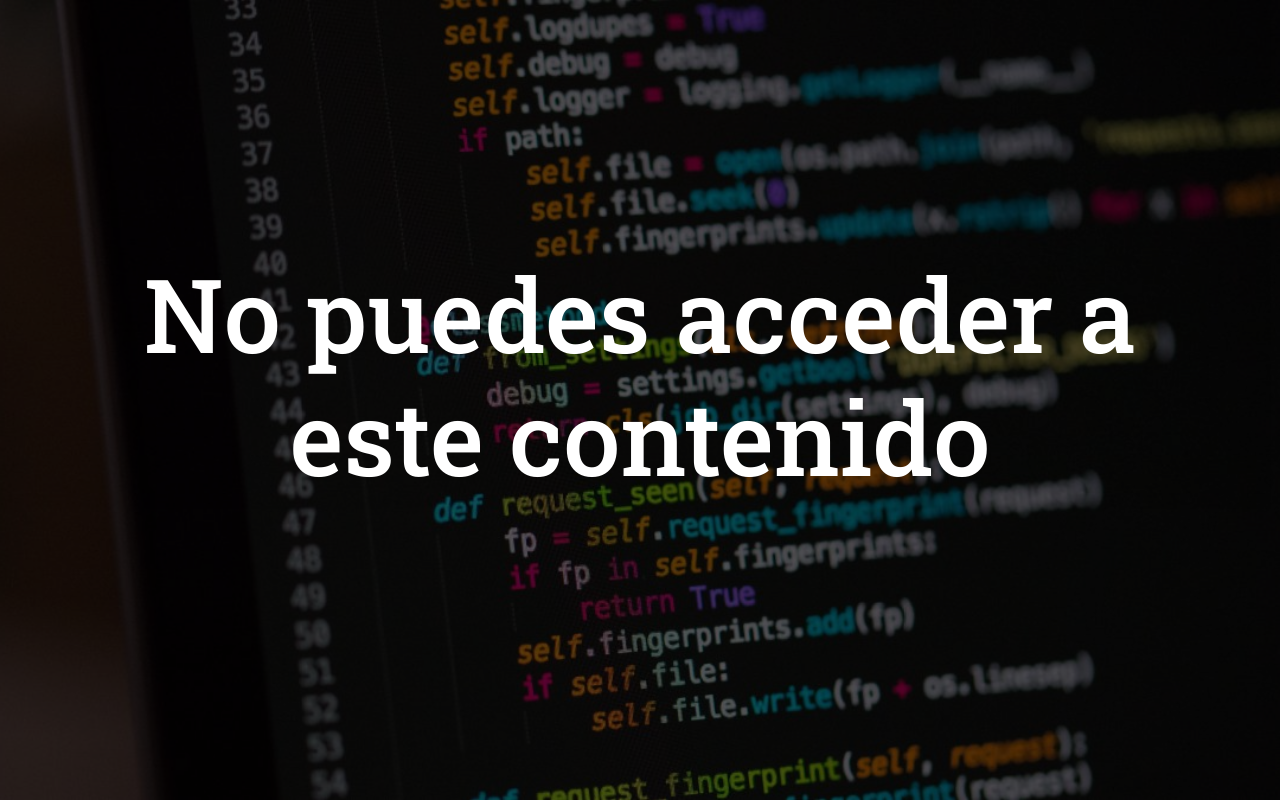
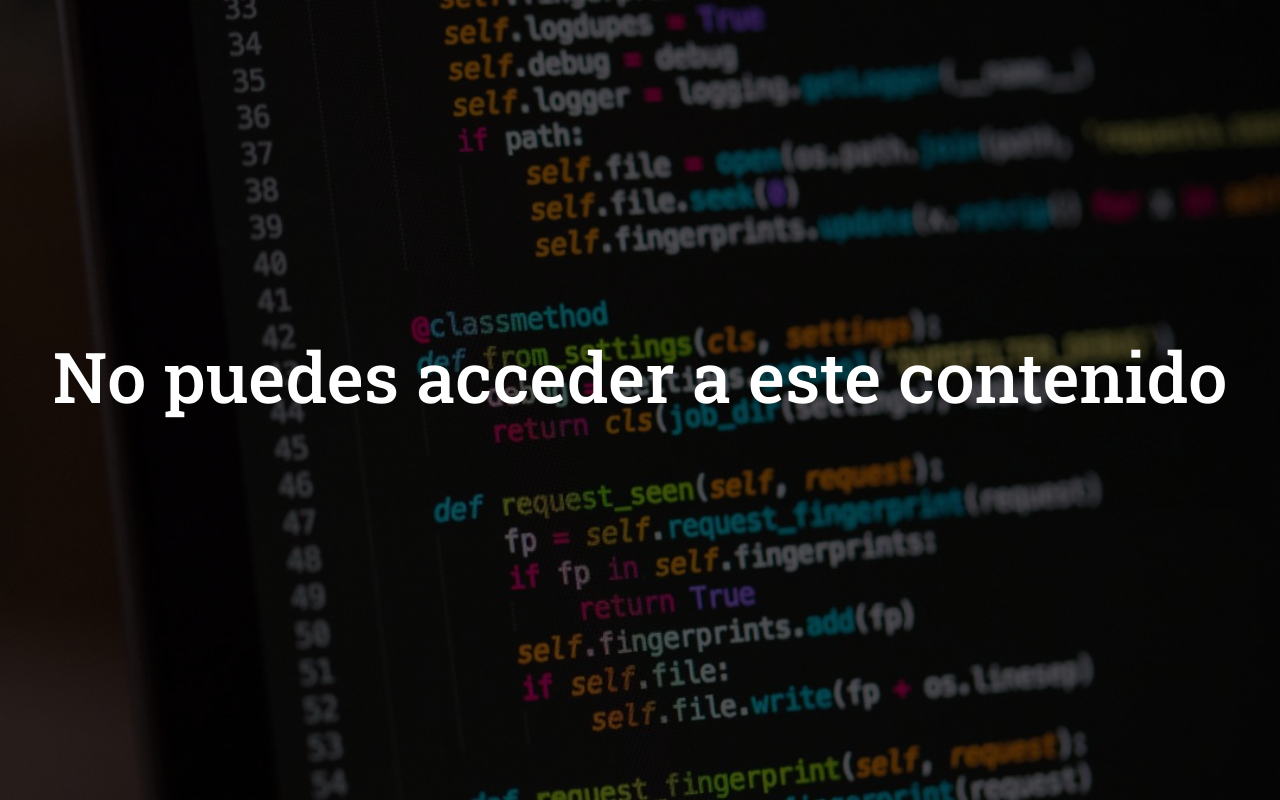
Before and after one commit to WilliamMiguel/Portfolio, a Django app: template portfolio/templates/E404.html in a window 1280 px wide. Run offline with Django 4.2, Linux system fonts and the light colour scheme; the template is opened without the code that fills it, so the values that code supplies are empty; some libraries are stand-ins or nearby versions.

Commit message:
Cambio CSS}

```diff
--- a/static/css/style.css
+++ b/static/css/style.css
@@ -357,7 +357,7 @@ h6 {
 
 #hero h1 {
   margin: 0 0 10px 0;
-  font-size: 8vw;
+  font-size: 70px;
   font-family: 'Press Start 2P', cursive;
   color: #fff;
   text-align: center;
```
